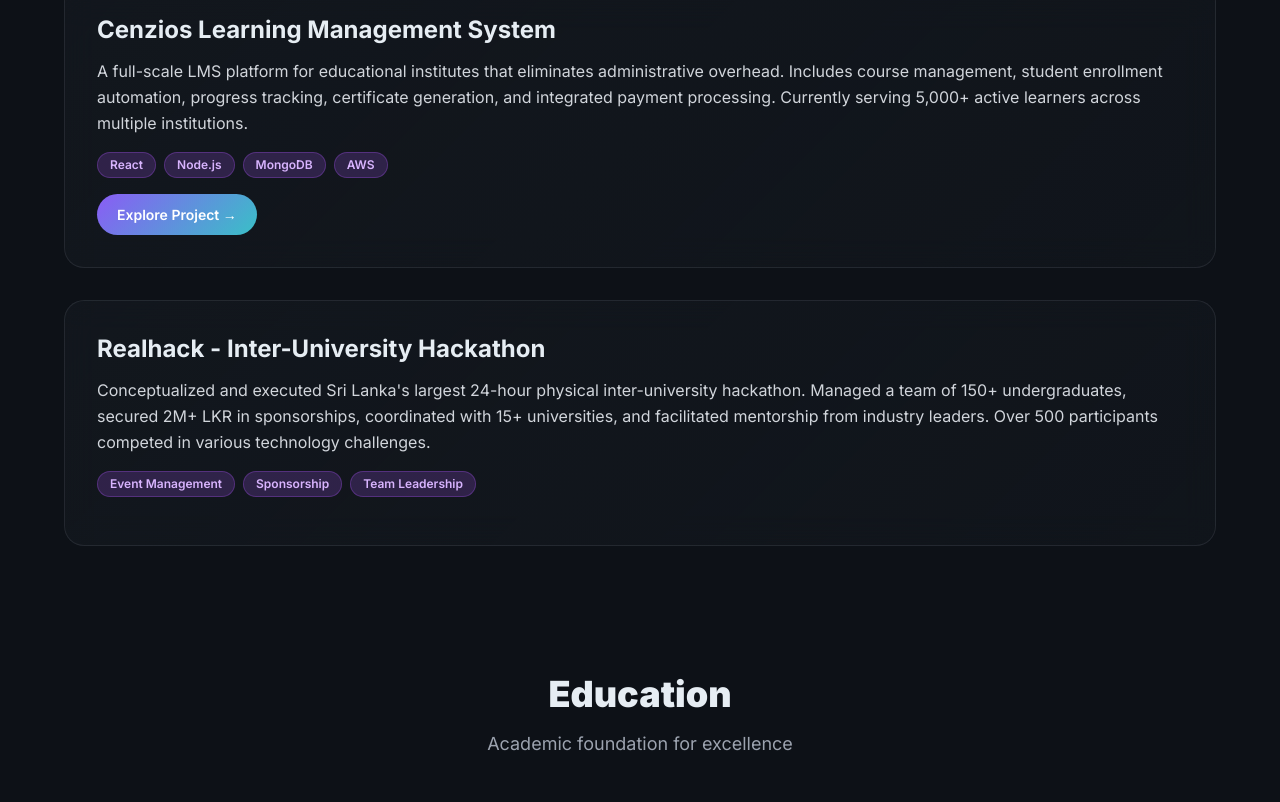
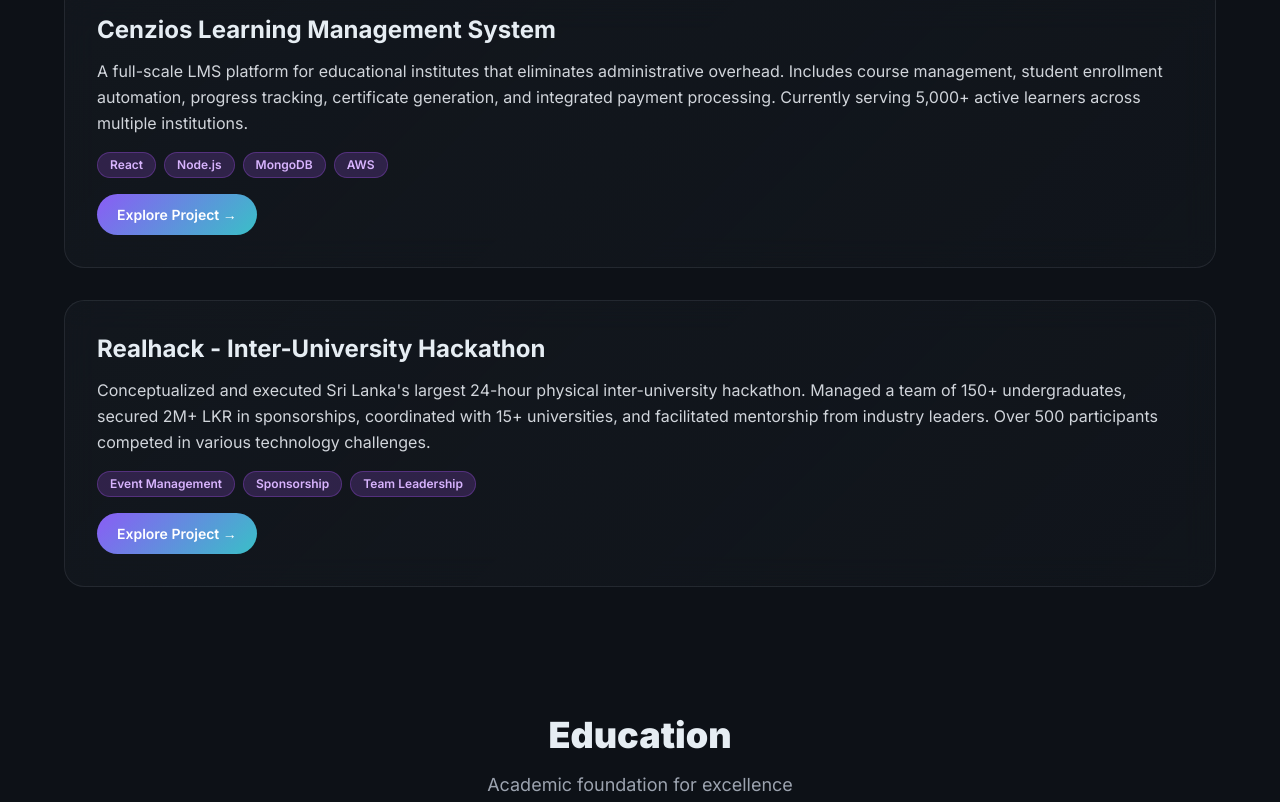
Before and after one commit to LahiruSEUOK/personal-portfolio, a plain HTML site: page index.html in a window 1280 px wide. Shown: the part 3177-3979 px from the top of the page. Drawn offline with nearby package versions, Linux system fonts and the light colour scheme.

Commit message:
added realhack link

```diff
--- a/index.html
+++ b/index.html
@@ -409,6 +409,7 @@
             },
             {
                 title: 'Realhack - Inter-University Hackathon',
+                 link: 'https://lahiruseuok.github.io/Realhack4.0/',
                 content: 'Conceptualized and executed Sri Lanka\'s largest 24-hour physical inter-university hackathon. Managed a team of 150+ undergraduates, secured 2M+ LKR in sponsorships, coordinated with 15+ universities, and facilitated mentorship from industry leaders. Over 500 participants competed in various technology challenges.',
                 tech: 'Event Management · Sponsorship · Team Leadership'
             }
```
